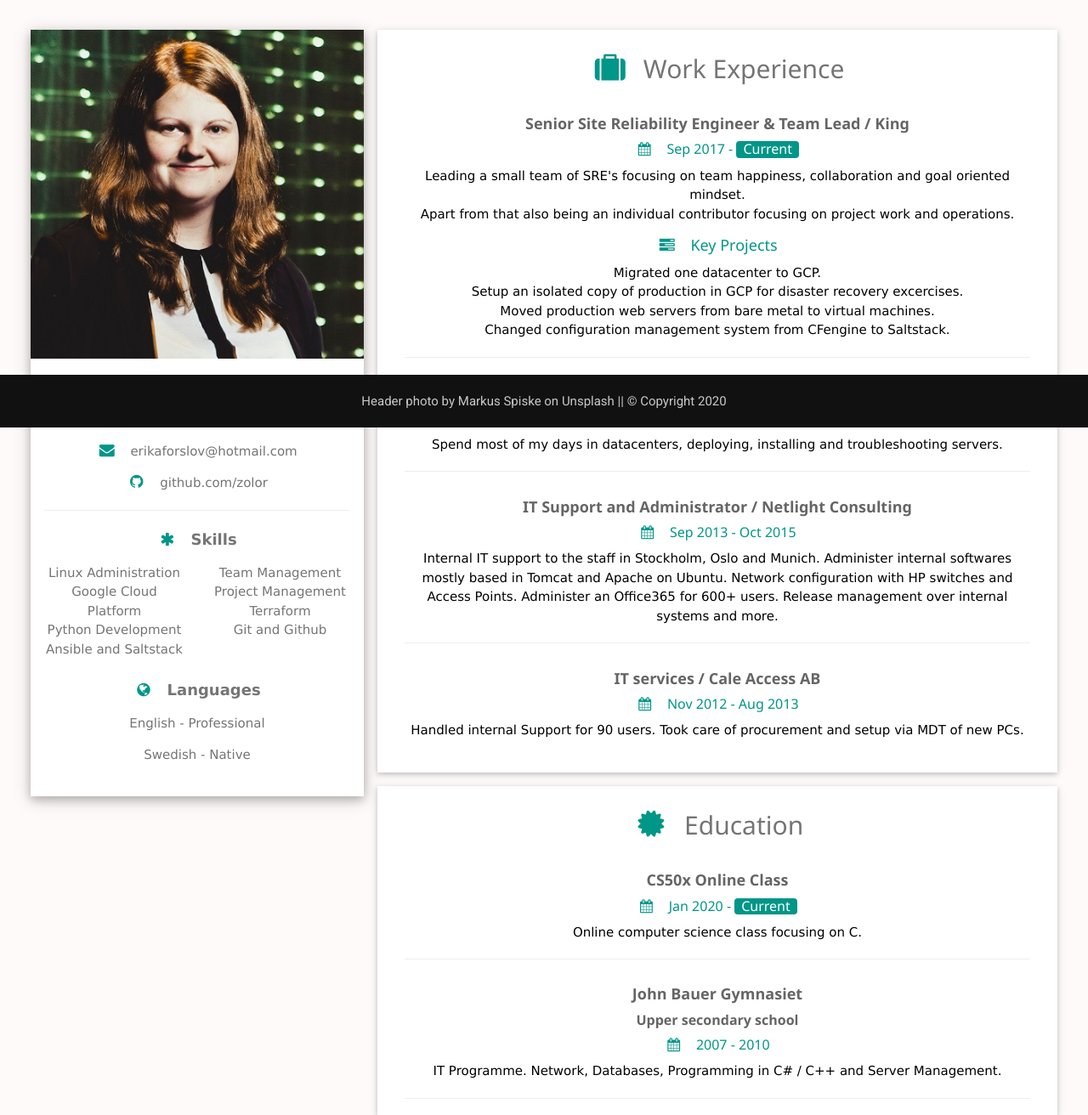
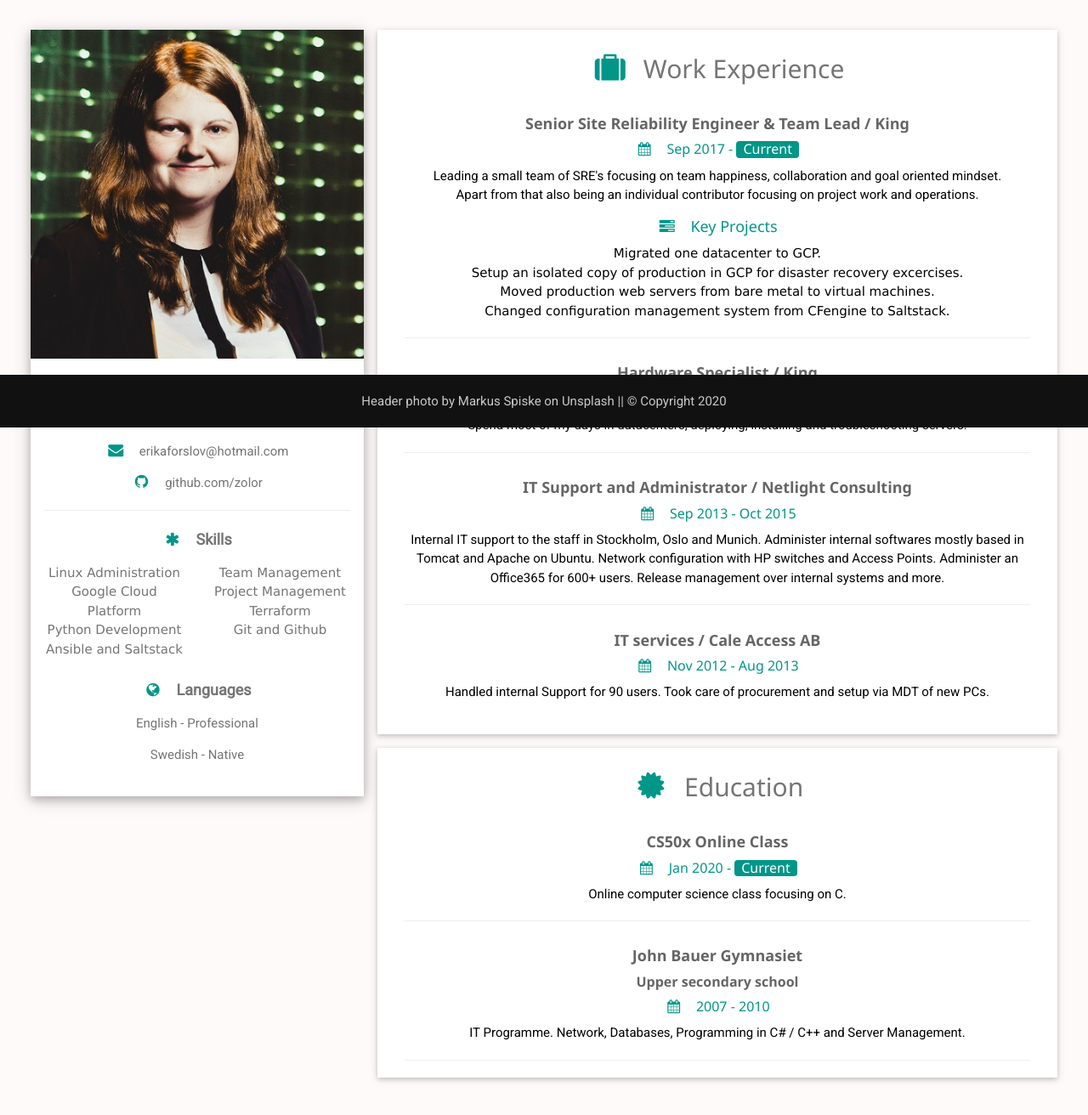
Before and after one commit to Zolor/forslof.dev, a Flask app: page /cv in a window 1280 px wide. Shown: the part 297-1609 px from the top of the page at 85% size. After the commit the page ends 1571 px from the top, so only its background shows below. Run offline with Flask 2, Linux system fonts and the light colour scheme; some libraries are stand-ins or nearby versions.

Commit message:
Update styles.css

```diff
--- a/static/styles.css
+++ b/static/styles.css
@@ -1,4 +1,4 @@
-html,body,h1,h2,h3,h4,h5,h6 {font-family: "Roboto", sans-serif}
+html,body,h1,h2,h3,h4,h5,h6,p {font-family: "Roboto", sans-serif}
 
 body, html {
     height: 50%;
```
